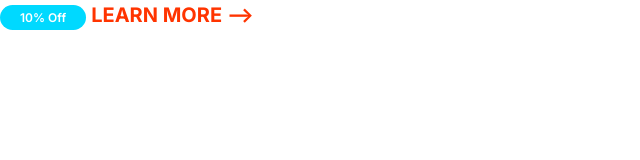
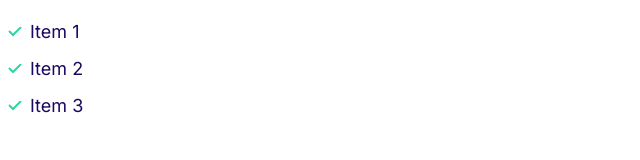
Before and after one commit to SulakshanaGeeth/Cloud-Hosting-Website, a plain HTML site: page index.html in a window 1280 px wide. Shown: the whole page, without its empty margins (0-640 px from the left). Drawn offline with Linux system fonts and the light colour scheme.

Commit message:
Build list component

```diff
--- a/CSS/styles.css
+++ b/CSS/styles.css
@@ -123,3 +123,32 @@ a {
     font-size: 1.2rem;
   }
 }
+
+/* list */
+
+.list {
+  list-style: none;
+  padding-left: 0;
+  color: var(--color-headings);
+}
+
+.list--inline .list__item {
+  display: inline-block;
+  margin-right: 2rem;
+}
+
+.list--tick {
+  list-style-image: url(../images/tick.svg);
+  padding-left: 3rem;
+}
+
+.list--tick .list__item {
+  padding-left: 0.5rem;
+  margin-bottom: 1rem;
+}
+
+@media screen and (min-width: 1024px) {
+  .list--tick .list__item {
+    padding-left: 0;
+  }
+}
--- a/index.html
+++ b/index.html
@@ -15,7 +15,10 @@
     <title>Document</title>
   </head>
   <body>
-    <span class="badge badge--secondary badge--small">10% Off</span>
-    <a href="#" class="link-arrow">Learn More</a>
+    <ul class="list list--tick">
+      <li class="list__item">Item 1</li>
+      <li class="list__item">Item 2</li>
+      <li class="list__item">Item 3</li>
+    </ul>
   </body>
 </html>
```
Also changed, not shown: components/list.html (added, +5 -0 lines), images/tick.svg (added).
